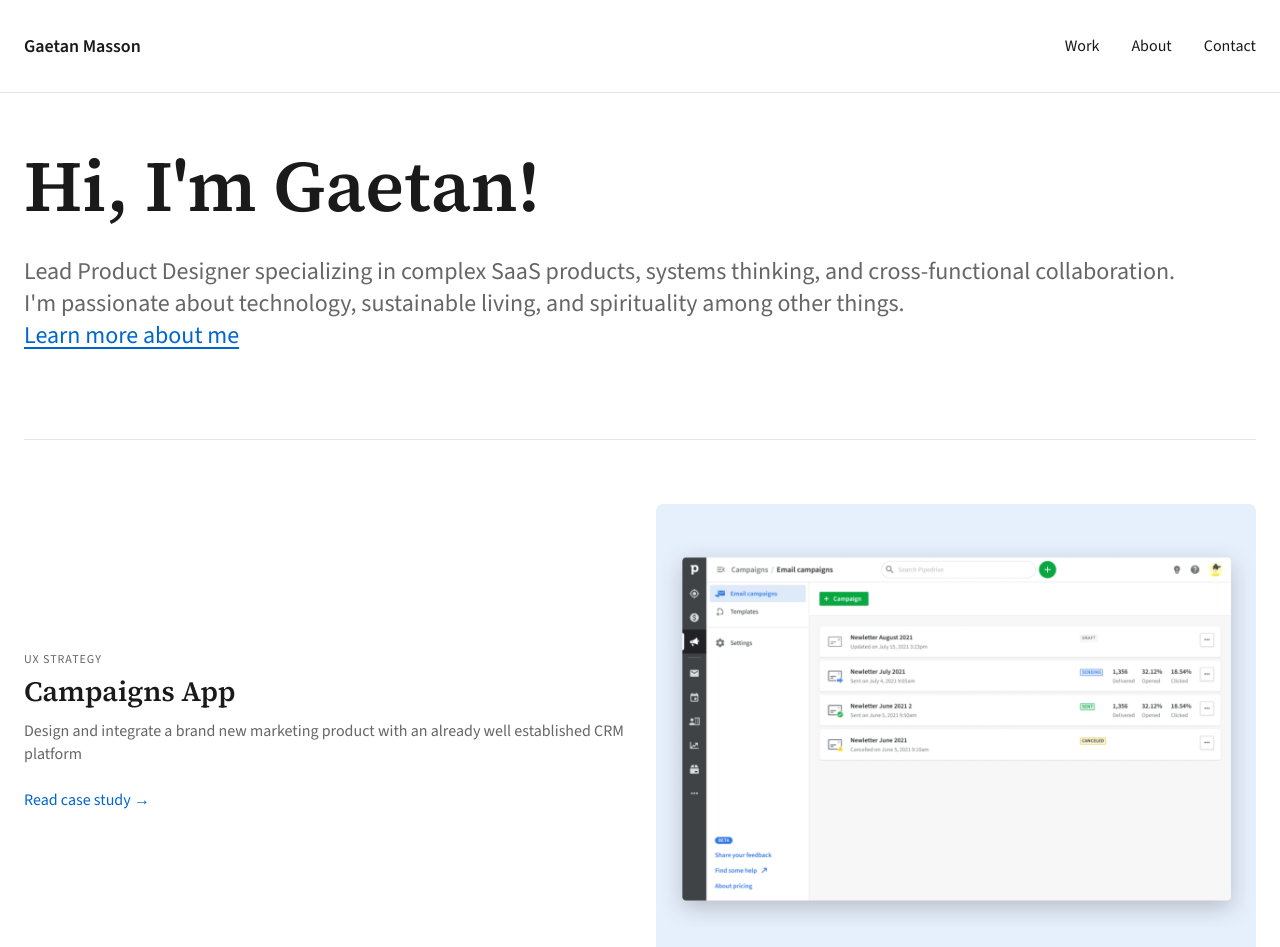
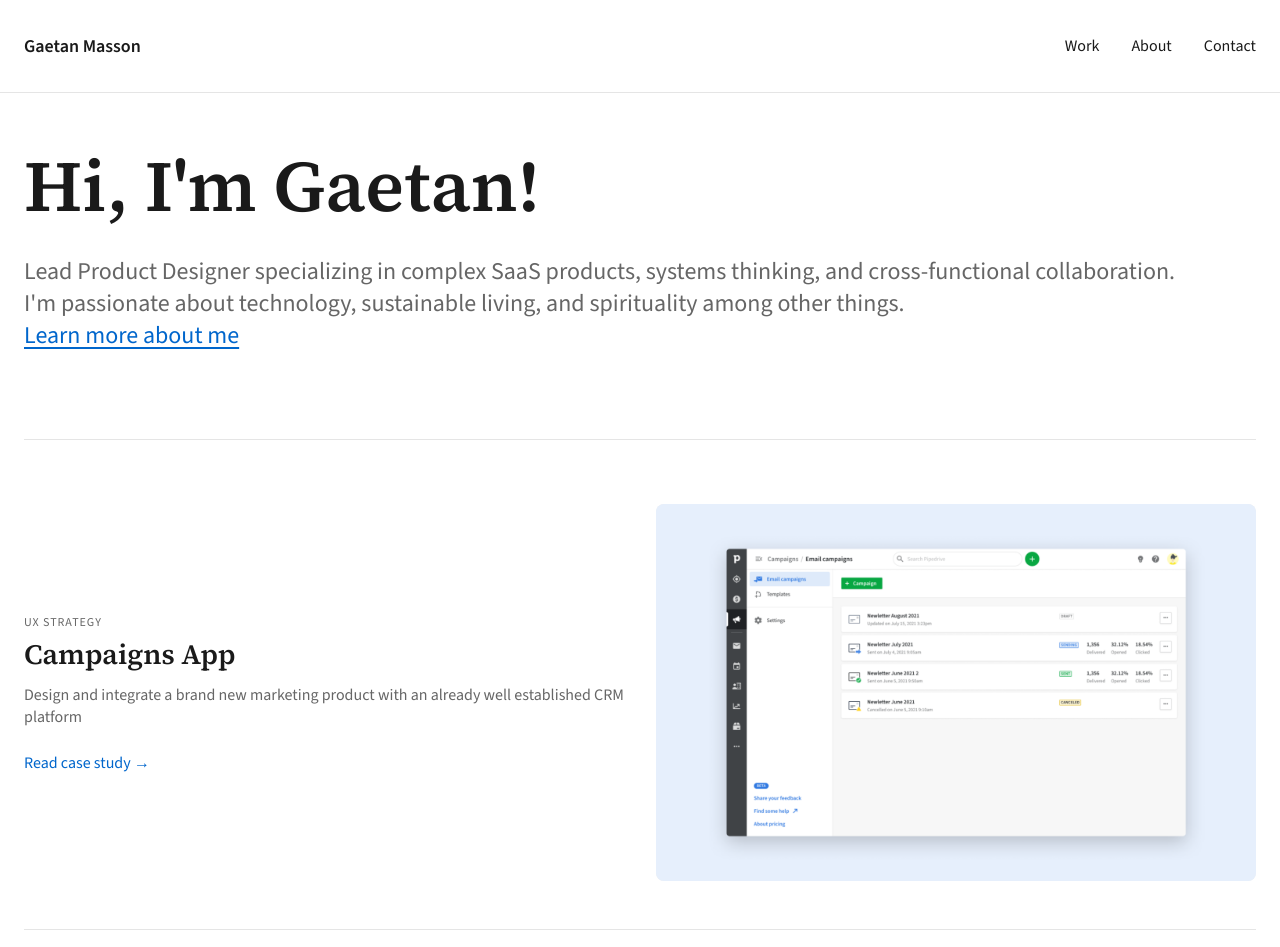
Before and after one commit to gaetan-masson-dev/gaetan-masson-portfolio, a Next.js app: page / in a window 1280 px wide. Shown: the top 947 px of the page. Built offline with nearby package versions, Linux system fonts and the light colour scheme.

Commit message:
Add optional logo, scope, and hero dimensions for case study cards

```diff
--- a/app/page.tsx
+++ b/app/page.tsx
@@ -1,7 +1,11 @@
 import Image from 'next/image'
 import Link from 'next/link'
 
-import { getCaseStudies } from '@/lib/mdx'
+import {
+  DEFAULT_CASE_STUDY_IMAGE_HEIGHT,
+  DEFAULT_CASE_STUDY_IMAGE_WIDTH,
+  getCaseStudies,
+} from '@/lib/mdx'
 
 export default function HomePage() {
   const caseStudies = getCaseStudies()
@@ -25,6 +29,8 @@ export default function HomePage() {
         {caseStudies.map((caseStudy, index) => {
           const isEven = index % 2 === 0
           const imagePosition = isEven ? 'right' : 'left'
+          const imageW = caseStudy.frontmatter.imageWidth ?? DEFAULT_CASE_STUDY_IMAGE_WIDTH
+          const imageH = caseStudy.frontmatter.imageHeight ?? DEFAULT_CASE_STUDY_IMAGE_HEIGHT
 
           return (
             <article
@@ -62,12 +68,17 @@ export default function HomePage() {
                 {caseStudy.frontmatter.image && (
                   <div className={imagePosition === 'left' ? 'md:order-1' : ''}>
                     <Link href={`/case-studies/${caseStudy.slug}`} className="block group">
-                      <div className="relative aspect-[4/3] overflow-hidden rounded-lg bg-subtle/10">
+                      <div
+                        className="relative w-full overflow-hidden rounded-lg bg-subtle/10"
+                        style={{ aspectRatio: `${imageW} / ${imageH}` }}
+                      >
                         <Image
                           src={caseStudy.frontmatter.image}
                           alt={caseStudy.frontmatter.title}
                           fill
-                          className="object-cover transition-transform duration-300 group-hover:scale-105"
+                          sizes="(max-width: 768px) 100vw, 50vw"
+                          priority={index === 0}
+                          className="object-cover object-center transition-transform duration-300 group-hover:scale-105"
                         />
                       </div>
                     </Link>
--- a/lib/mdx.ts
+++ b/lib/mdx.ts
@@ -4,6 +4,10 @@ import path from 'path'
 import matter from 'gray-matter'
 
 const caseStudiesDirectory = path.join(process.cwd(), 'content/case-studies')
+
+/** Default intrinsic size of hero PNGs; set `imageWidth` / `imageHeight` in frontmatter when an asset differs. */
+export const DEFAULT_CASE_STUDY_IMAGE_WIDTH = 1606
+export const DEFAULT_CASE_STUDY_IMAGE_HEIGHT = 1008
 
 export interface CaseStudyFrontmatter {
   title: string
@@ -12,9 +16,12 @@ export interface CaseStudyFrontmatter {
   role: string
   duration: string
   team: string
-  scope: string
+  scope?: string
   focus?: string
+  logo?: string
   image?: string
+  imageWidth?: number
+  imageHeight?: number
 }
 
 export interface CaseStudy {
```
Also changed, not shown: 1 other file (tests, documents, lock files or other folders).
